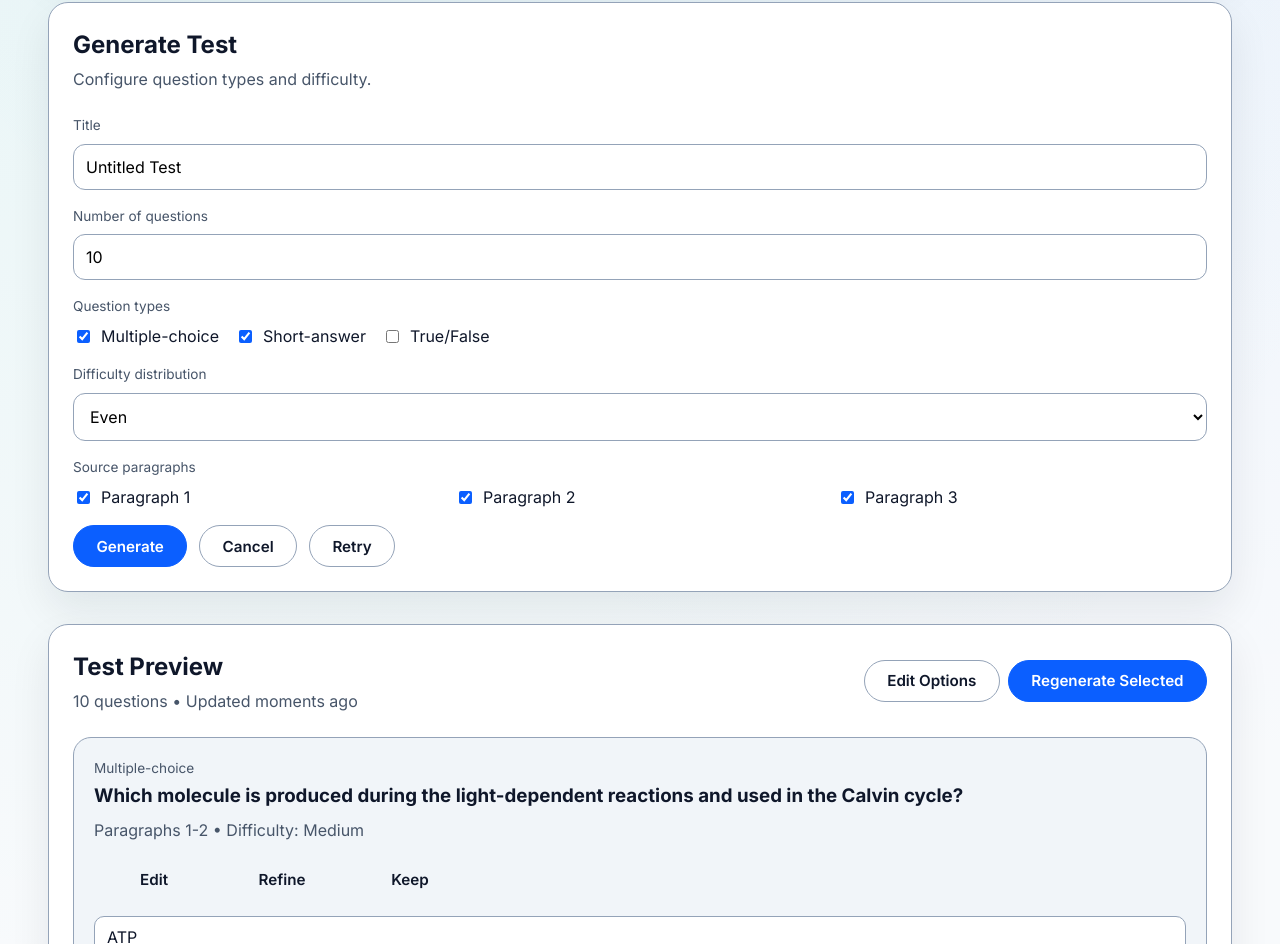
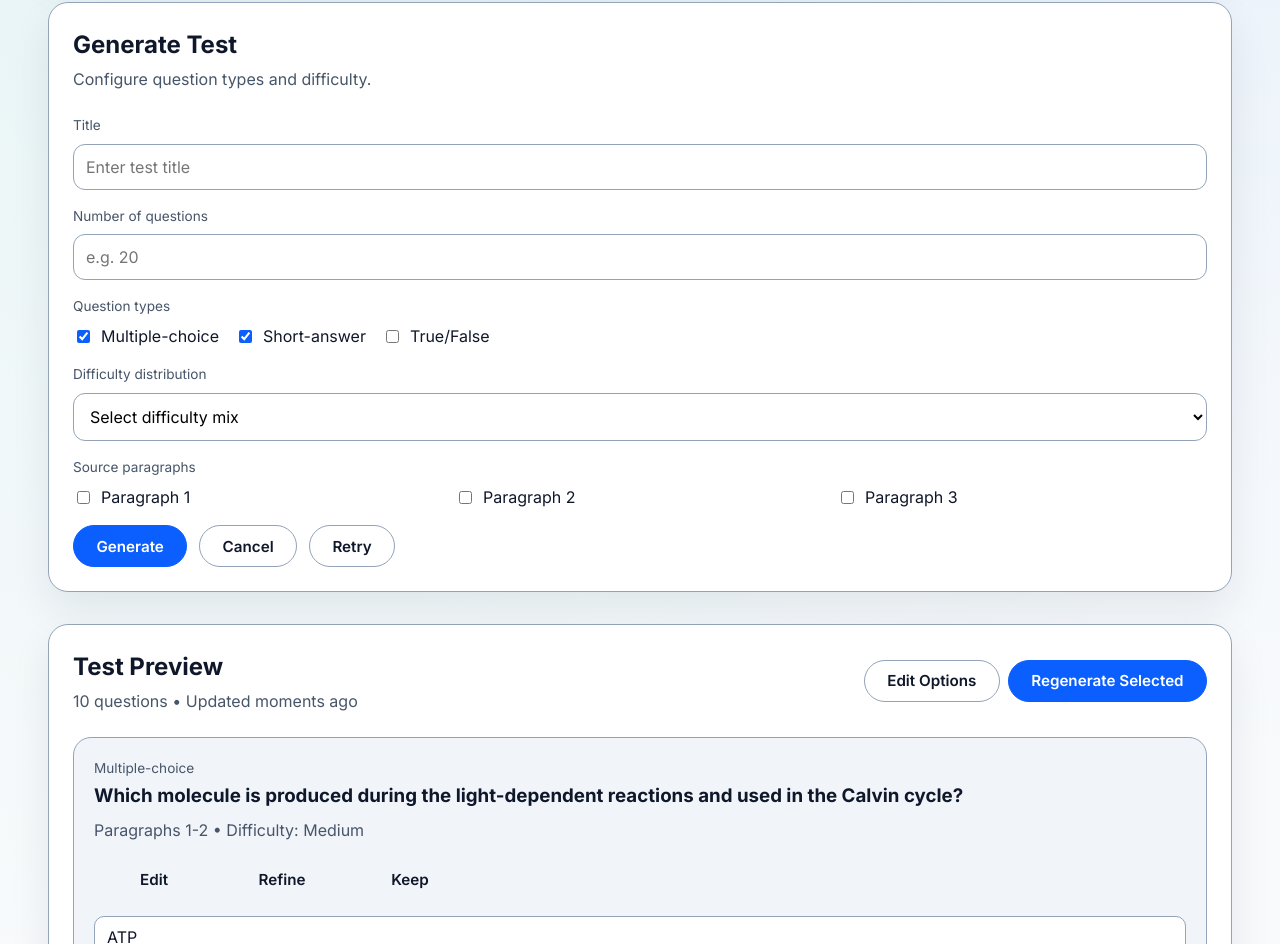
Before and after one commit to shahd803/EduAssist, a Next.js app: page / in a window 1280 px wide. Shown: the part 889-1833 px from the top of the page. Built offline with nearby package versions, Linux system fonts and the light colour scheme.

Commit message:
removing hardcoded dummy data in input fields

```diff
--- a/src/components/GenerateTestPanel.jsx
+++ b/src/components/GenerateTestPanel.jsx
@@ -3,8 +3,8 @@
 import { useState } from 'react'
 
 function GenerateTestPanel() {
-  const [title, setTitle] = useState('Untitled Test')
-  const [questionCount, setQuestionCount] = useState('10')
+  const [title, setTitle] = useState('')
+  const [questionCount, setQuestionCount] = useState('')
   const [questionTypes, setQuestionTypes] = useState({
     multipleChoice: true,
     shortAnswer: true,
@@ -54,7 +54,12 @@ function GenerateTestPanel() {
       <div className="form-grid">
         <label className="field">
           <span className="label">Title</span>
-          <input type="text" value={title} onChange={(event) => setTitle(event.target.value)} />
+          <input
+            type="text"
+            value={title}
+            onChange={(event) => setTitle(event.target.value)}
+            placeholder="Enter test title"
+          />
         </label>
         <label className="field">
           <span className="label">Number of questions</span>
@@ -65,6 +70,7 @@ function GenerateTestPanel() {
             step="1"
             value={questionCount}
             onChange={(event) => setQuestionCount(event.target.value)}
+            placeholder="e.g. 20"
           />
         </label>
         <div className="field">
@@ -98,7 +104,8 @@ function GenerateTestPanel() {
         </div>
         <label className="field">
           <span className="label">Difficulty distribution</span>
-          <select defaultValue="Even">
+          <select defaultValue="">
+            <option value="" disabled>Select difficulty mix</option>
             <option>Even</option>
             <option>More Easy</option>
             <option>More Hard</option>
@@ -108,15 +115,15 @@ function GenerateTestPanel() {
           <span className="label">Source paragraphs</span>
           <div className="check-grid">
             <label className="checkbox">
-              <input type="checkbox" defaultChecked />
+              <input type="checkbox" />
               <span>Paragraph 1</span>
             </label>
             <label className="checkbox">
-              <input type="checkbox" defaultChecked />
+              <input type="checkbox" />
               <span>Paragraph 2</span>
             </label>
             <label className="checkbox">
-              <input type="checkbox" defaultChecked />
+              <input type="checkbox" />
               <span>Paragraph 3</span>
             </label>
           </div>
```
